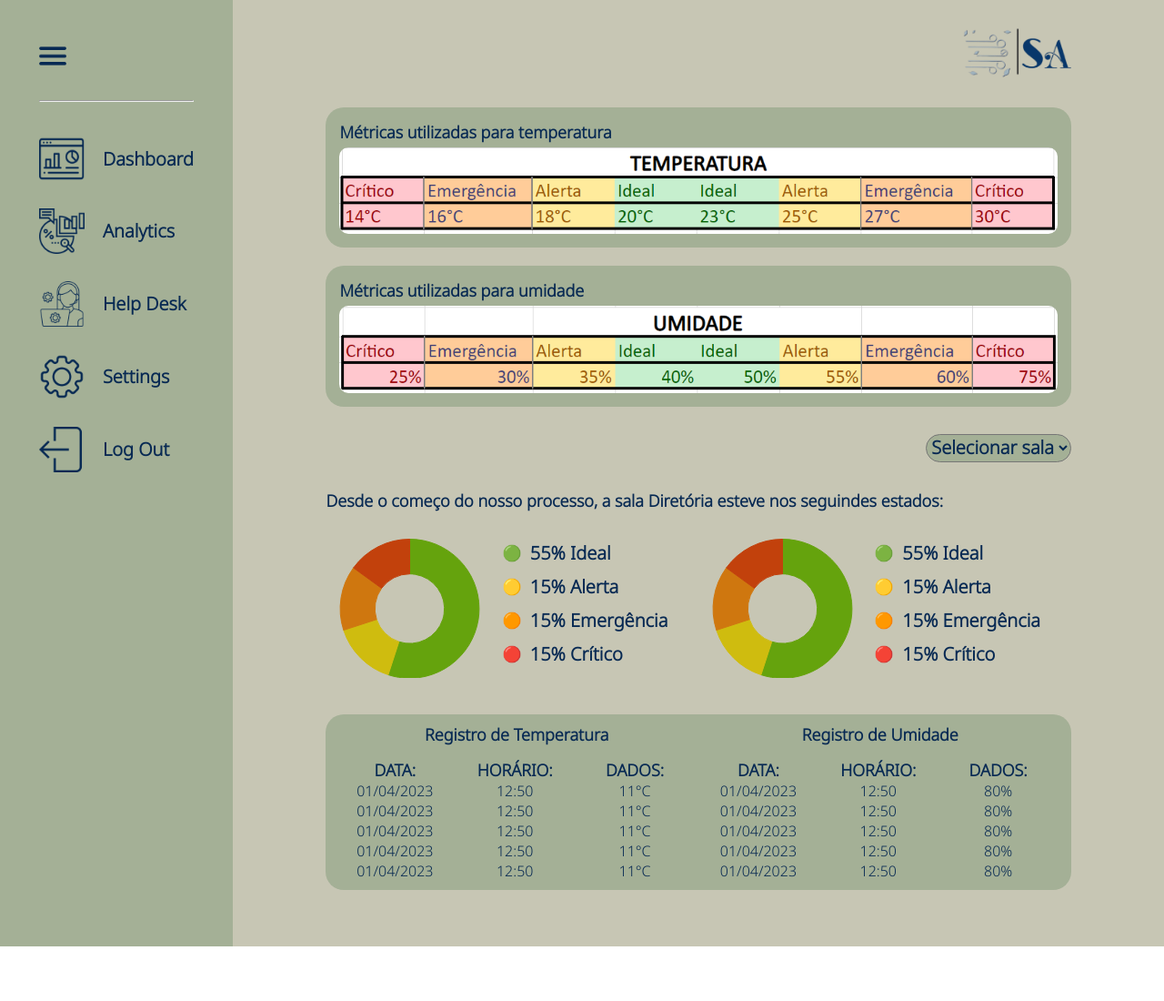
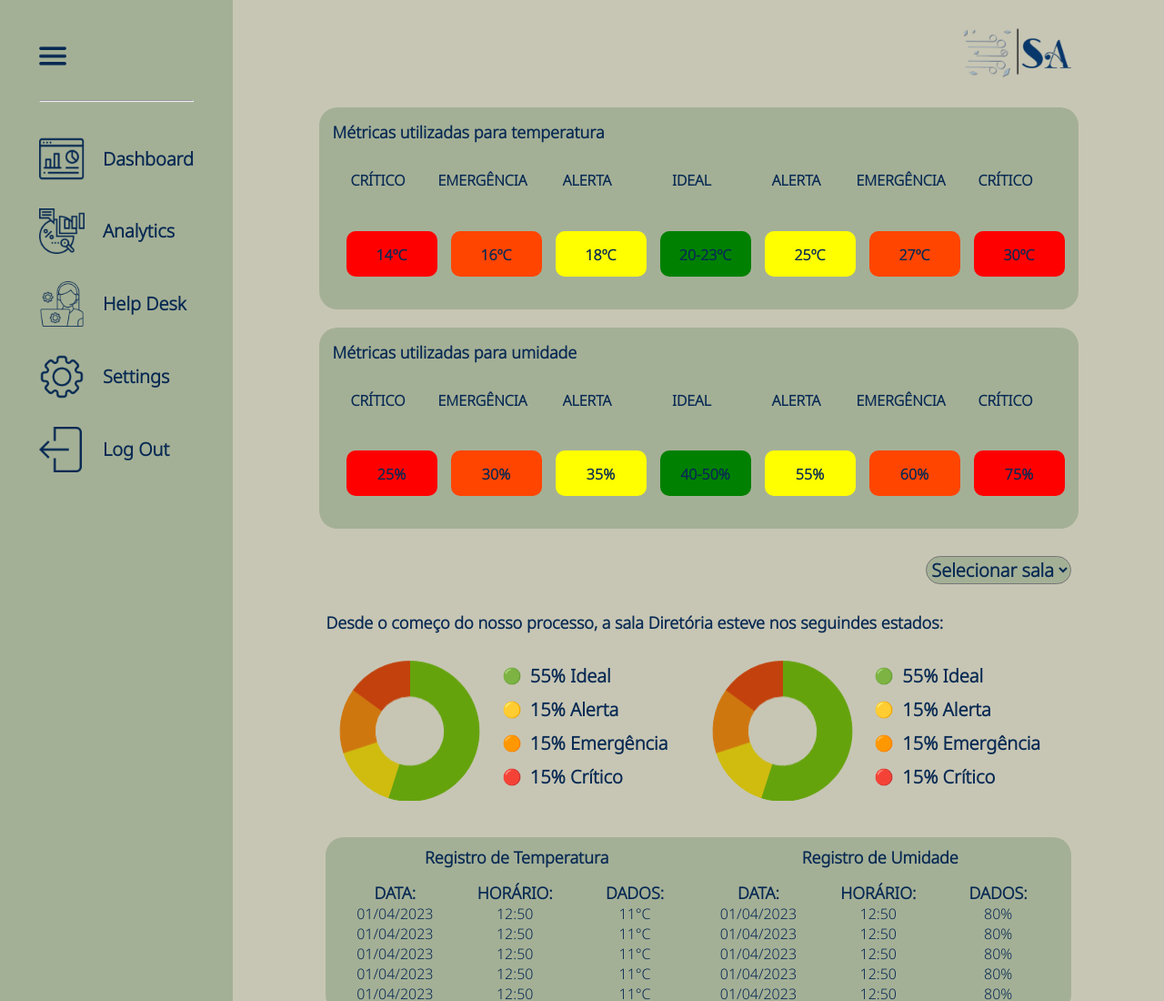
Before and after one commit to gba-exe/safeAir, a plain HTML site: page codigos/pages/analytics/analytics.html in a window 1280 px wide. Shown: the top 1100 px of the page at 91% size. Before the commit the page ends 1040 px from the top, so only its background shows below. Drawn offline with nearby package versions, Linux system fonts and the light colour scheme.

Commit message:
style(dashboard_novo): Modificando as métricas do analitycs

```diff
--- a/codigos/pages/analytics/analytics.css
+++ b/codigos/pages/analytics/analytics.css
@@ -1,4 +1,11 @@
-.divMetricaEspecifica{
+body {
+    height: 170vh;
+    display: flex;
+    flex-direction: column;
+    margin: 0;
+}
+
+.divMetricaEspecifica {
     background-color: #A4B096;
     border-radius: 20px;
     padding: 15px;
@@ -7,21 +14,65 @@
     flex-direction: column;
     width: 100%;
 }
-.divMetricas{
+
+.divMetricas {
     display: flex;
     flex-direction: column;
     gap: 20px;
 }
-.divContent{
+
+.divContent {
     gap: 30px;
     align-items: center;
     justify-content: center;
 }
-.divMetricas img{
-    width: 100%;
+
+.divMetricasBolinhas {
+    display: flex;
+    flex-direction: row;
+    justify-content: space-between;
+}
+
+.divMetricasBolinhas div {
+    display: flex;
+    flex-direction: column;
+    text-align: center;
+}
+
+.divMetricasBolinhas div h4 {
+    font-weight: bolder;
+    text-transform: uppercase;
+    width: 100px;
+    height: 50px;
+    padding-top: 15px;
+    margin-top: 10px;
+}
+
+.critico {
+    margin-left: 15px;
+    background-color: red;
     border-radius: 10px;
 }
-#divRegistros{
+
+.emergencia {
+    margin-left: 15px;
+    background-color: orangered;
+    border-radius: 10px;
+}
+
+.alerta {
+    margin-left: 15px;
+    background-color: yellow;
+    border-radius: 10px;
+}
+
+.ideal {
+    margin-left: 15px;
+    background-color: green;
+    border-radius: 10px;
+}
+
+#divRegistros {
     margin-top: 20px;
     border-radius: 20px;
     padding: 10px;
@@ -30,32 +81,35 @@
     flex-direction: row;
     background-color: #A4B096;
 }
-.divRegistroTempUmi{
+
+.divRegistroTempUmi {
     gap: 15px;
     display: flex;
     text-align: center;
     width: 50%;
     flex-direction: column;
 }
-.divDados{
+
+.divDados {
     display: flex;
     width: 100%;
     flex-direction: row;
 }
-.data{
+
+.data {
     flex-direction: column;
     display: flex;
     width: 33%;
 }
 
-h1{
+h1 {
     margin: 0;
     padding: 0;
     font-size: 18px;
 }
 
 /*Selects*/
-select{
+select {
     background-color: #A4B096;
     border-radius: 20px;
     width: 160px;
@@ -64,20 +118,21 @@ select{
     text-align: center;
 }
 
-.divSelect{
+.divSelect {
     width: 100%;
     display: flex;
     justify-content: flex-end;
 }
 
-.divTodosGraficos{
+.divTodosGraficos {
     width: 100%;
     display: flex;
     flex-direction: row;
     justify-content: space-between;
     align-items: center;
 }
-.divGrafico{
+
+.divGrafico {
     width: 50%;
     display: flex;
     flex-direction: row;
@@ -85,7 +140,7 @@ select{
     gap: 20px;
 }
 
-.divGraficosGeral{
+.divGraficosGeral {
     width: 100%;
     display: flex;
     flex-direction: column;
@@ -94,14 +149,15 @@ select{
 
 }
 
-.divTemperaturaGrafico, .divUmidadeGrafico{
+.divTemperaturaGrafico,
+.divUmidadeGrafico {
     width: 40%;
     display: flex;
     justify-content: center;
     align-items: center;
 }
 
-.divLegenda{
+.divLegenda {
     width: 50%;
     display: flex;
     font-weight: 600;
@@ -110,16 +166,19 @@ select{
     justify-content: center;
     gap: 10px;
 }
-.divLegenda img{
+
+.divLegenda img {
     width: 20px;
     height: 20px;
 }
-.divLegenda label{
+
+.divLegenda label {
     display: flex;
     gap: 10px;
     align-items: center;
 }
-p{
+
+p {
     margin: 0;
     padding: 0;
 }
--- a/codigos/pages/analytics/analytics.html
+++ b/codigos/pages/analytics/analytics.html
@@ -1,14 +1,13 @@
-
 <!DOCTYPE html>
 <html lang="en">
 
 <head>
     <meta charset="UTF-8" />
-    <meta http-equiv="X-UA-Compatible" content="IE=edge"/>
+    <meta http-equiv="X-UA-Compatible" content="IE=edge" />
     <link rel="icon" href="../../assets/logoClaro.jpeg" type="image/x-icon">
-    <meta name="viewport" content="width=device-width, initial-scale=1.0"/>
+    <meta name="viewport" content="width=device-width, initial-scale=1.0" />
+    <link rel="stylesheet" href="../../style/style.css" />
     <link rel="stylesheet" href="analytics.css">
-    <link rel="stylesheet" href="../../style/style.css"/>
     <link rel="stylesheet" href="../navbarFooter/navbarDashboard.css">
     <title>Analytics</title>
 </head>
@@ -25,11 +24,69 @@
             <div class="divMetricas">
                 <div class="divMetricaEspecifica">
                     <h1>Métricas utilizadas para temperatura</h1>
-                    <img src="../../assets/analyticsTemperatura.png" alt="">
+                    <div class="divMetricasBolinhas">
+                        <div>
+                            <h4>Crítico</h4>
+                            <h4 class="critico">14ºC</h4>
+                        </div>
+                        <div>
+                            <h4>Emergência</h4>
+                            <h4 class="emergencia">16ºC</h4>
+                        </div>
+                        <div>
+                            <h4>Alerta</h4>
+                            <h4 class="alerta">18ºC</h4>
+                        </div>
+                        <div>
+                            <h4>Ideal</h4>
+                            <h4 class="ideal">20-23ºC</h4>
+                        </div>
+                        <div>
+                            <h4>Alerta</h4>
+                            <h4 class="alerta">25ºC</h4>
+                        </div>
+                        <div>
+                            <h4>Emergência</h4>
+                            <h4 class="emergencia">27ºC</h4>
+                        </div>
+                        <div>
+                            <h4>Crítico</h4>
+                            <h4 class="critico">30ºC</h4>
+                        </div>
+                    </div>
                 </div>
                 <div class="divMetricaEspecifica">
                     <h1>Métricas utilizadas para umidade</h1>
-                    <img src="../../assets/analyticsUmidade.png" alt="">
+                    <div class="divMetricasBolinhas">
+                        <div>
+                            <h4>Crítico</h4>
+                            <h4 class="critico">25%</h4>
+                        </div>
+                        <div>
+                            <h4>Emergência</h4>
+                            <h4 class="emergencia">30%</h4>
+                        </div>
+                        <div>
+                            <h4>Alerta</h4>
+                            <h4 class="alerta">35%</h4>
+                        </div>
+                        <div>
+                            <h4>Ideal</h4>
+                            <h4 class="ideal">40-50%</h4>
+                        </div>
+                        <div>
+                            <h4>Alerta</h4>
+                            <h4 class="alerta">55%</h4>
+                        </div>
+                        <div>
+                            <h4>Emergência</h4>
+                            <h4 class="emergencia">60%</h4>
+                        </div>
+                        <div>
+                            <h4>Crítico</h4>
+                            <h4 class="critico">75%</h4>
+                        </div>
+                    </div>
                 </div>
             </div>
 
@@ -162,6 +219,7 @@
         </div>
     </div>
 </body>
+
 </html>
 <script src="https://cdn.jsdelivr.net/npm/chart.js"></script>
 <script src="analytics.js"></script>
```
